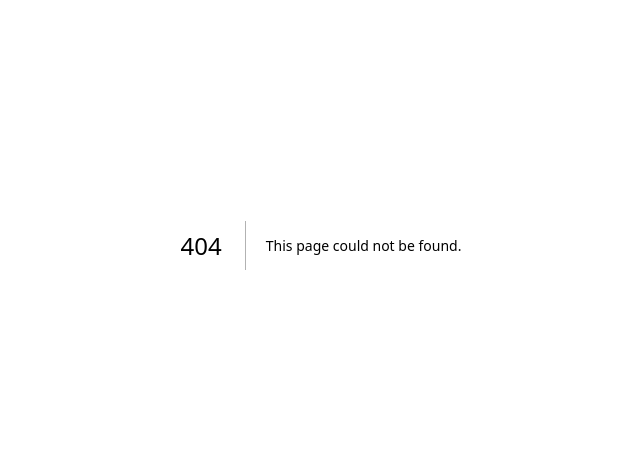
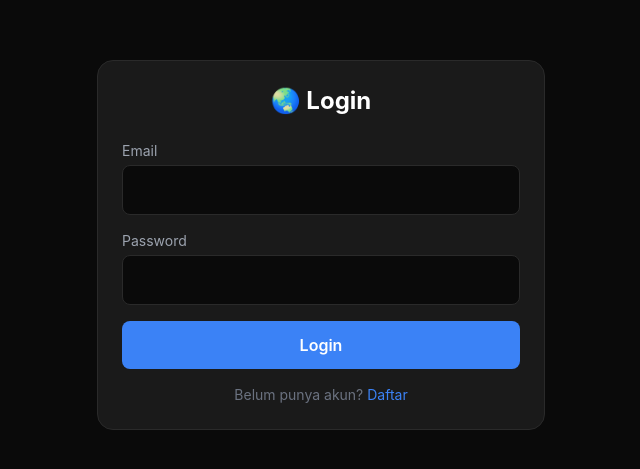
Before and after one commit to kielesgacdri/genshinmarketglobal, a Next.js app: page /login in a window 1280 px wide. Before the commit this address had no page. Shown: the part 155-624 px from the top of the page, without its empty margins (319-959 px from the left). Built offline with nearby package versions, Linux system fonts and the light colour scheme; no server answers.

Commit message:
Implement login page with email and password

```diff
--- /dev/null
+++ b/app/login/page.js
@@ -0,0 +1,98 @@
+'use client';
+import { useState } from 'react';
+import { supabase } from '@/lib/supabase';
+import { useRouter } from 'next/navigation';
+import Link from 'next/link';
+
+export default function LoginPage() {
+  const [email, setEmail] = useState('');
+  const [password, setPassword] = useState('');
+  const [loading, setLoading] = useState(false);
+  const [error, setError] = useState('');
+  const router = useRouter();
+
+  const handleLogin = async (e) => {
+    e.preventDefault();
+    setLoading(true);
+    setError('');
+
+    const { data, error: err } = await supabase.auth.signInWithPassword({
+      email,
+      password,
+    });
+
+    if (err) {
+      setError(err.message);
+      setLoading(false);
+      return;
+    }
+
+    // Cek role user
+    const { data: profile } = await supabase
+      .from('profiles')
+      .select('role')
+      .eq('id', data.user.id)
+      .single();
+
+    if (profile?.role === 'owner') {
+      router.push('/owner');
+    } else {
+      router.push('/');
+    }
+  };
+
+  return (
+    <div className="min-h-screen bg-dark flex items-center justify-center p-4">
+      <div className="w-full max-w-md bg-card rounded-2xl p-6 border border-border">
+        <h1 className="text-2xl font-bold text-center mb-6">
+          🌏 Login
+        </h1>
+
+        {error && (
+          <div className="bg-danger/20 border border-danger text-danger text-sm p-3 rounded-lg mb-4">
+            {error}
+          </div>
+        )}
+
+        <form onSubmit={handleLogin} className="space-y-4">
+          <div>
+            <label className="text-sm text-gray-400 mb-1 block">Email</label>
+            <input
+              type="email"
+              value={email}
+              onChange={(e) => setEmail(e.target.value)}
+              className="w-full bg-dark border border-border rounded-lg px-4 py-3 text-white focus:border-primary outline-none"
+              required
+            />
+          </div>
+
+          <div>
+            <label className="text-sm text-gray-400 mb-1 block">Password</label>
+            <input
+              type="password"
+              value={password}
+              onChange={(e) => setPassword(e.target.value)}
+              className="w-full bg-dark border border-border rounded-lg px-4 py-3 text-white focus:border-primary outline-none"
+              required
+            />
+          </div>
+
+          <button
+            type="submit"
+            disabled={loading}
+            className="w-full bg-primary hover:bg-blue-600 text-white font-semibold py-3 rounded-lg transition disabled:opacity-50"
+          >
+            {loading ? 'Loading...' : 'Login'}
+          </button>
+        </form>
+
+        <p className="text-center text-sm text-gray-500 mt-4">
+          Belum punya akun?{' '}
+          <Link href="/register" className="text-primary hover:underline">
+            Daftar
+          </Link>
+        </p>
+      </div>
+    </div>
+  );
+                }
```
